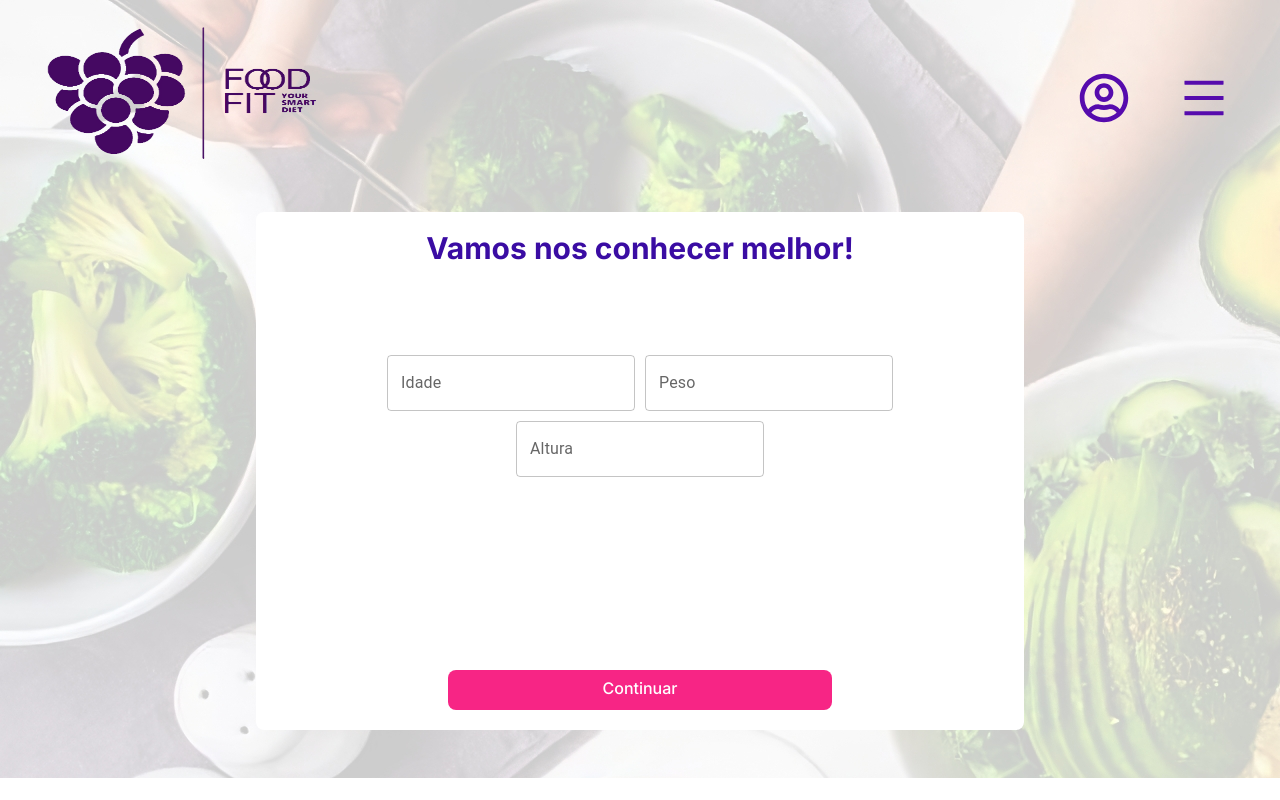
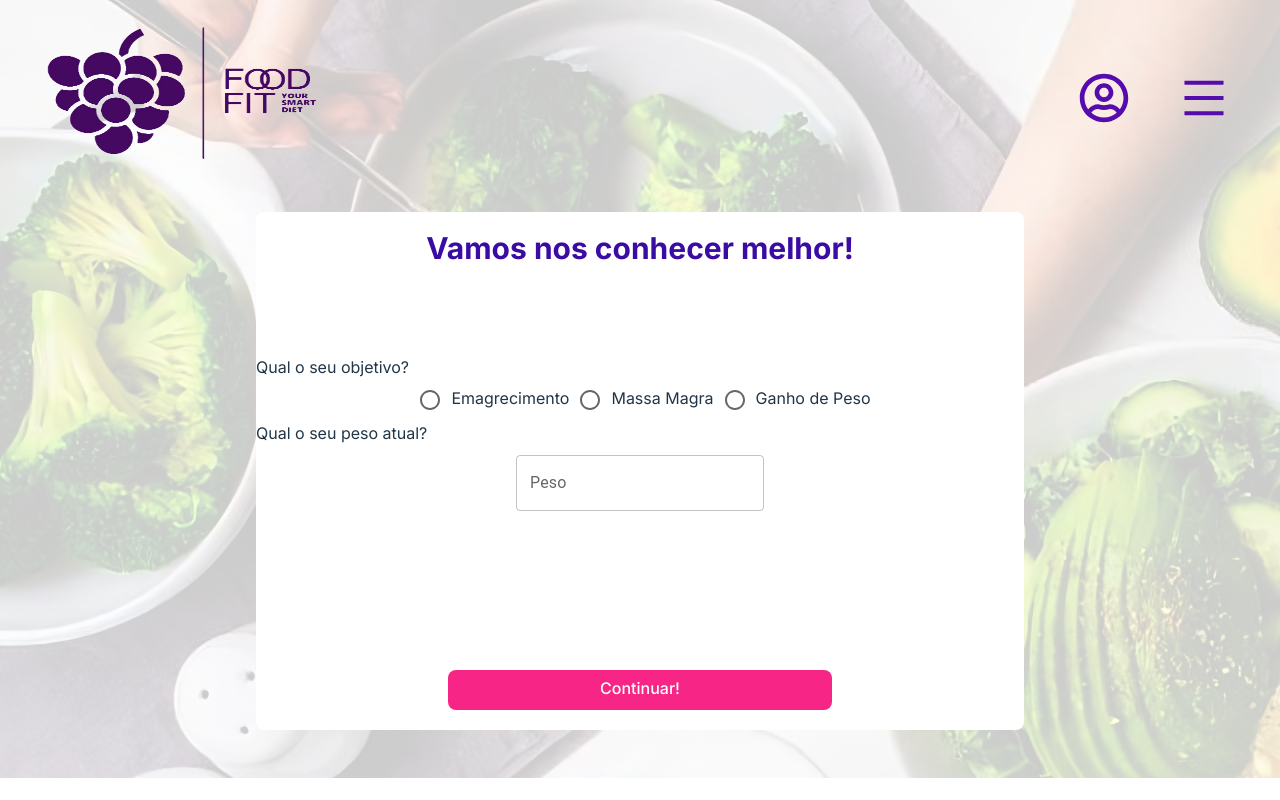
Before and after one commit to caiotcunha/foodFit, a React (Vite) app in the folder client/: page /dieta in a window 1280 px wide. Both pictures are taken after a click on the element 640 px from the left and 644 px from the top of the page. Built offline with nearby package versions, Linux system fonts and the light colour scheme.

Commit message:
fix: :bug: Correção do formato dos campos
Correção do formato dos campos para request. Agora as respostas do usuário já retornam um json no formato correto para envio p/ a API

```diff
--- a/client/src/pages/dietPage/index.jsx
+++ b/client/src/pages/dietPage/index.jsx
@@ -1,7 +1,7 @@
 import React, { useEffect, useState } from "react";
 
 import { FaRegUserCircle } from "react-icons/fa";
-import { AiOutlineMenu } from "react-icons/ai";
+import { AiOutlineMenu, AiOutlineArrowLeft } from "react-icons/ai";
 import { RxDoubleArrowDown } from "react-icons/rx";
 
 import { TextField, Radio, RadioGroup } from "@mui/material";
@@ -17,15 +17,16 @@ export default function DietPage() {
     const [showForm, setShowForm] = useState(false);
     const [page, setPage] = useState(1);
     const [data, setData] = useState({});
-    const [objetivo, setObjetivo] = useState("emagrecimento")
-    const [buttonText, setButtonText] = useState("Continuar")
-    const [restricoes, setRestr] = useState("")
+    const [buttonText, setButtonText] = useState("Continuar");
+
     const [dieta, setDieta] = ("");
 
 
     useEffect(() => {
         if(page == 2){
             setButtonText("Transformar minha Alimentação 🔥")
+        }else{
+            setButtonText("Continuar!")
         }
     }, [page])
 
@@ -34,18 +35,11 @@ export default function DietPage() {
      * FAZER CONEXÃO COM O BACK AQUI, POR FAVOR COLOCAR A RESPOSTA NO STATE DIETA!
      */
     const handleSubmit = () => {
-        let stringDieta = "Eu gostaria de uma dieta completa, com o objetivo de " + objetivo + ". Eu possuo " + data['altura'] + " de altura, peso " + data['peso'] + "kg e tenho " + data['idade'] + " anos.";
+        // let stringDieta = "Eu gostaria de uma dieta completa, com o objetivo de " + objetivo + ". Eu possuo " + data['altura'] + " de altura, peso " + data['peso'] + "kg e tenho " + data['idade'] + " anos.";
 
-        if(restricoes !== ""){
-            stringDieta = stringDieta.concat(" Não posso comer: " + restricoes);
-        }
+        console.log(data);
 
         // Beijos ao Caio que se disponibilizou a fazer a conexão com o back. Lov you.
-    }
-
-
-    const handleRest = (e) => {
-        setRestr(e.target.value);
     }
 
 
@@ -71,9 +65,6 @@ export default function DietPage() {
         setData(newData);
     }
 
-    const radioChange = (event) => {
-        setObjetivo(event.target.value);
-    }
 
     const theme = createTheme({
         palette: {
@@ -101,17 +92,51 @@ export default function DietPage() {
             form:
                 <>
                     <div className="f1">
+                        <div className="title2">
+                            Qual o seu objetivo?
+                        </div>
                         <div className="r1">
-                            <ThemeProvider theme={theme}>
-                                <TextField id="idade" color="primary" label="Idade" type="number" onChange={(e) => changeData(e)}/>
-                                <TextField id="peso" color="primary" label="Peso" type="number" onChange={(e) => changeData(e)}/>
+                            <RadioGroup row>
+                                <label>
+                                    <Radio
+                                        checked={data['goal'] === 'emagrecimento'}
+                                        value='emagrecimento'
+                                        id='goal'
+                                        inputProps={{'aria-label' : 'Emagrecimento'}}
+                                        onChange={(e) => changeData(e)}
+                                    />
+                                    Emagrecimento
+                                </label>
 
-                            </ThemeProvider>
+                                <label htmlFor="">
+                                    <Radio
+                                        checked={data['goal'] === 'ganho de massa magra'}
+                                        value='ganho de massa magra'
+                                        id='goal'
+                                        inputProps={{'aria-label' : 'Massa Magra'}}
+                                        onChange={(e) => changeData(e)}
+                                    />
+                                    Massa Magra
+                                </label>
+
+                                <label htmlFor="">
+                                    <Radio
+                                        checked={data['goal'] === 'ganho de peso'}
+                                        value='ganho de peso'
+                                        id='goal'
+                                        onChange={(e) => changeData(e)}
+                                        inputProps={{'aria-label' : 'Perda de Peso'}}
+                                    />
+                                    Ganho de Peso
+                                </label>
+                            </RadioGroup>
                         </div>
-
+                        <div className="title2">
+                            Qual o seu peso atual?
+                        </div>
                         <div className="r2">
                             <ThemeProvider theme={theme}>
-                                <TextField id="altura" color="primary" label="Altura" type="number"onChange={(e) => changeData(e)} />
+                                <TextField id="weight" color="primary" label="Peso" type="number" onChange={(e) => changeData(e)}/>
                             </ThemeProvider>
                         </div>
                     </div>
@@ -122,49 +147,15 @@ export default function DietPage() {
             form:
                 <>
                     <div className="f1">
-                        <div className="r1">
-                            <RadioGroup row>
-                                <label>
-                                    <Radio
-                                        checked={objetivo === 'emagrecimento'}
-                                        value='emagrecimento'
-                                        inputProps={{'aria-label' : 'Emagrecimento'}}
-                                        onChange={(e) => radioChange(e)}
-                                    />
-                                    Emagrecimento
-                                </label>
-
-                                <label htmlFor="">
-                                    <Radio
-                                        checked={objetivo === 'massa magra'}
-                                        value='massa magra'
-                                        inputProps={{'aria-label' : 'Massa Magra'}}
-                                        onChange={(e) => radioChange(e)}
-                                    />
-                                    Massa Magra
-                                </label>
-
-                                <label htmlFor="">
-                                    <Radio
-                                        checked={objetivo === 'ganho de peso'}
-                                        value='ganho de peso'
-                                        onChange={(e) => radioChange(e)}
-                                        inputProps={{'aria-label' : 'Perda de Peso'}}
-                                    />
-                                    Ganho de Peso
-                                </label>
-                            </RadioGroup>
-                        </div>
-
                         <div className="r2 rest">
                             <ThemeProvider theme={theme}>
                                 <TextField
                                     multiline
                                     fullWidth
-                                    onChange={(e) => handleRest(e)}
+                                    onChange={(e) => changeData(e)}
                                     style={{height:'100%'}}
                                     maxRows='4'
-                                    id="rest"
+                                    id="restrictions"
                                     label="Alguma Restrição?"
                                     helperText="Caso não haja restrições, deixe o campo em branco."
                                 />
@@ -227,6 +218,10 @@ export default function DietPage() {
                                     <ButtonComponent text={buttonText} width="220%" height="40px" />
                                 </div>
 
+                                {page == 2 && <div className="return" onClick={() => {setPage(1)}}>
+                                    <AiOutlineArrowLeft />
+                                    Voltar
+                                </div>}
                             </div>
                         </>
                     }
```
